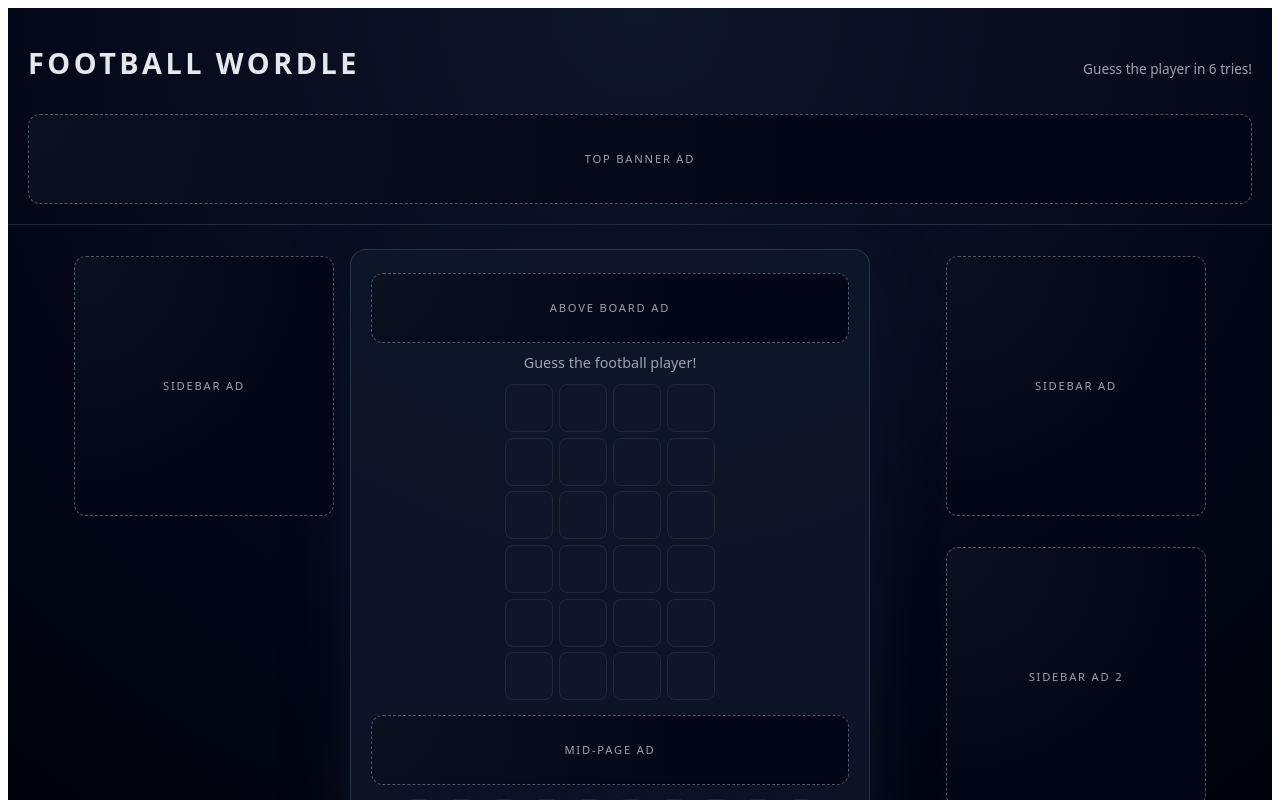
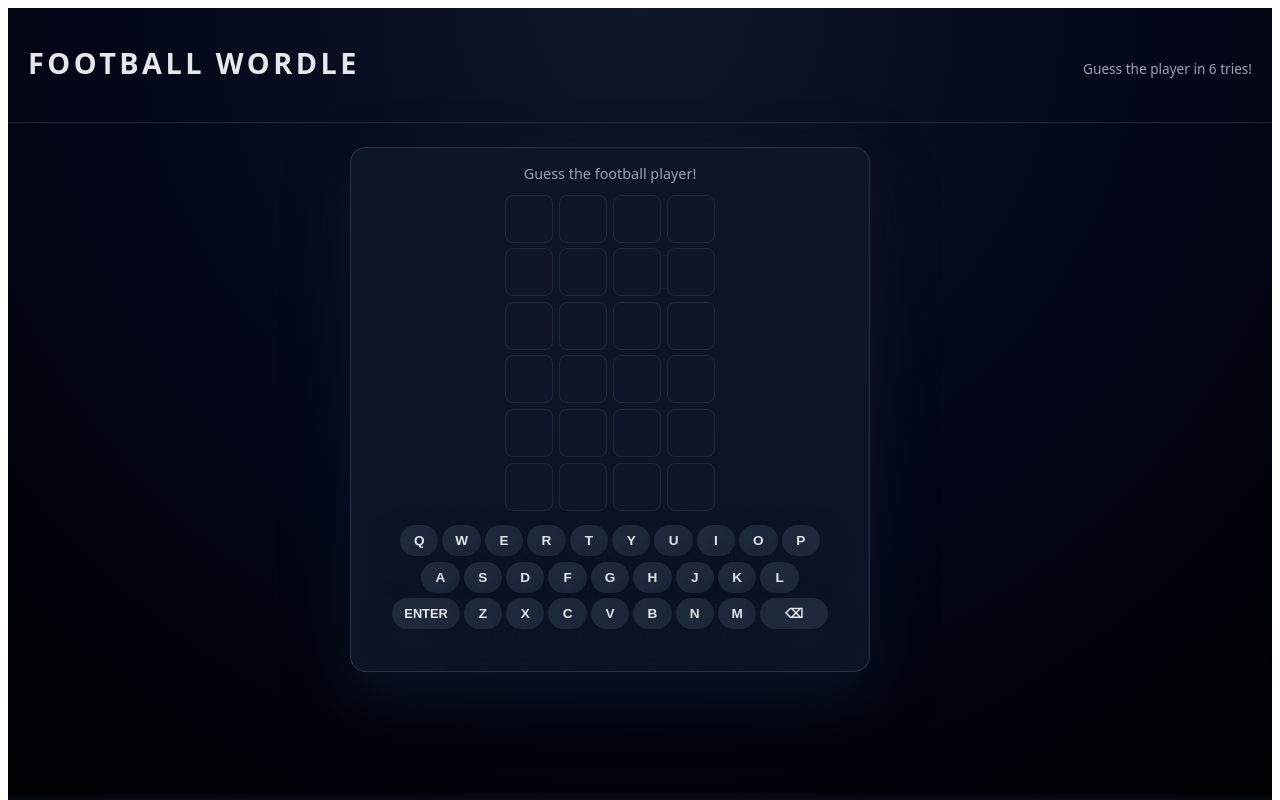
Before and after one commit to martinmazas/football-wordle, a React (Vite) app: page / in a window 1280 px wide. Shown: the top 800 px of the page. Built offline with nearby package versions, Linux system fonts and the light colour scheme.

Commit message:
Header added

```diff
--- /dev/null
+++ b/src/Components/Header.tsx
@@ -0,0 +1,10 @@
+const Header = () => {
+  return (
+    <div className="fw-header-top">
+      <h1 className="fw-title">Football Wordle</h1>
+      <p className="fw-subtitle">Guess the player in 6 tries!</p>
+    </div>
+  );
+};
+
+export default Header;
--- a/src/FootballWordle.tsx
+++ b/src/FootballWordle.tsx
@@ -8,16 +8,17 @@ import React, {
 import type { CSSProperties } from "react";
 import "./FootballWordle.css";
 import players from "./players.json";
+import Header from "./Components/Header";
 
 const MAX_TRIES = 6;
 const STORAGE_KEY = "fw-stats-v1";
 
 type CellStatus = "empty" | "correct" | "present" | "absent";
 
-interface AdSlotProps {
-  id: string;
-  label?: string;
-}
+// interface AdSlotProps {
+//   id: string;
+//   label?: string;
+// }
 
 type Stats = {
   guesses: number[]; // index 0 => solved in 1, ..., index 5 => solved in 6
@@ -28,13 +29,13 @@ type Stats = {
  * Simple ad placeholder.
  * Replace <div> with your AdSense / Ad Manager code.
  */
-const AdSlot: React.FC<AdSlotProps> = ({ id, label }) => {
-  return (
-    <div className="ad-slot" data-slot-id={id}>
-      <span className="ad-label">{label ?? "Ad"}</span>
-    </div>
-  );
-};
+// const AdSlot: React.FC<AdSlotProps> = ({ id, label }) => {
+//   return (
+//     <div className="ad-slot" data-slot-id={id}>
+//       <span className="ad-label">{label ?? "Ad"}</span>
+//     </div>
+//   );
+// };
 
 const FootballWordle: React.FC = () => {
   const [guesses, setGuesses] = useState<string[]>([]);
@@ -320,24 +321,20 @@ const FootballWordle: React.FC = () => {
   return (
     <div className="fw-page">
       <header className="fw-header">
-        <div className="fw-header-top">
-          <h1 className="fw-title">Football Wordle</h1>
-          <p className="fw-subtitle">Guess the player in 6 tries!</p>
-        </div>
-
+        <Header />
         {/* Top banner ad (good for desktop and mobile) */}
-        <AdSlot id="top-banner" label="Top banner ad" />
+        {/* <AdSlot id="top-banner" label="Top banner ad" /> */}
       </header>
 
       <main className="fw-main">
         {/* Left sidebar for desktop */}
         <aside className="fw-sidebar fw-sidebar--left">
-          <AdSlot id="sidebar-left" label="Sidebar ad" />
+          {/* <AdSlot id="sidebar-left" label="Sidebar ad" /> */}
         </aside>
 
         <section className="fw-board-container">
           {/* Ad above the board – high visibility, but below the title */}
-          <AdSlot id="above-board" label="Above board ad" />
+          {/* <AdSlot id="above-board" label="Above board ad" /> */}
 
           <div className="fw-message">{message}</div>
           {isMobile && (
@@ -384,7 +381,7 @@ const FootballWordle: React.FC = () => {
             ))}
           </div>
           {/* Ad between board and keyboard */}
-          <AdSlot id="between-board-keyboard" label="Mid-page ad" />
+          {/* <AdSlot id="between-board-keyboard" label="Mid-page ad" /> */}
 
           <Keyboard
             onKeyPress={handleKeyPress}
@@ -403,14 +400,14 @@ const FootballWordle: React.FC = () => {
 
         {/* Right column for desktop only – large rectangles */}
         <aside className="fw-sidebar fw-sidebar--right">
-          <AdSlot id="sidebar-rect" label="Sidebar ad" />
-          <AdSlot id="sidebar-rect-2" label="Sidebar ad 2" />
+          {/* <AdSlot id="sidebar-rect" label="Sidebar ad" /> */}
+          {/* <AdSlot id="sidebar-rect-2" label="Sidebar ad 2" /> */}
         </aside>
       </main>
 
       {/* Sticky footer ad (especially strong on mobile) */}
       <footer className="fw-footer">
-        <AdSlot id="sticky-footer" label="Sticky footer ad" />
+        {/* <AdSlot id="sticky-footer" label="Sticky footer ad" /> */}
       </footer>
 
       {showStats && (
```
